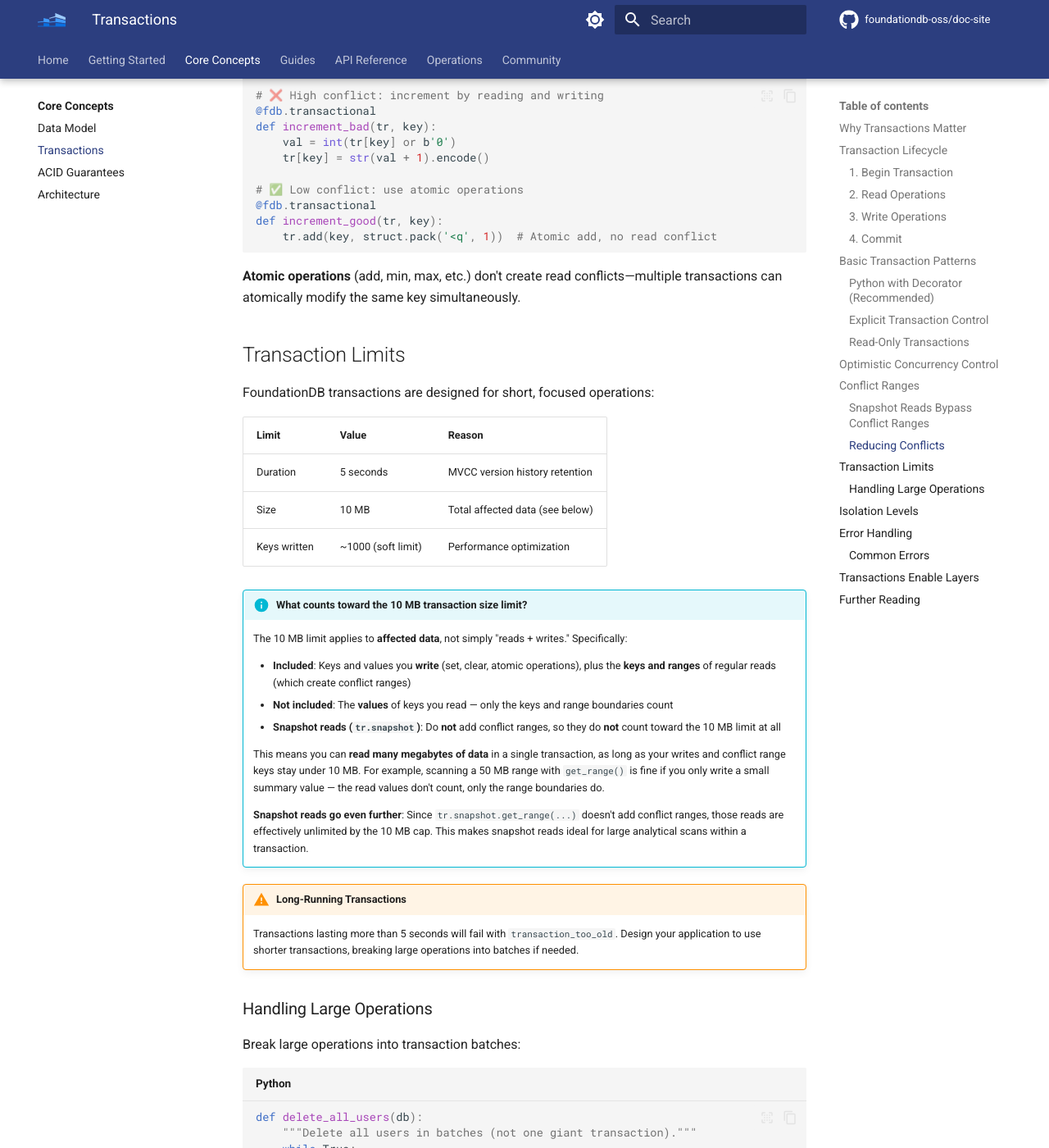
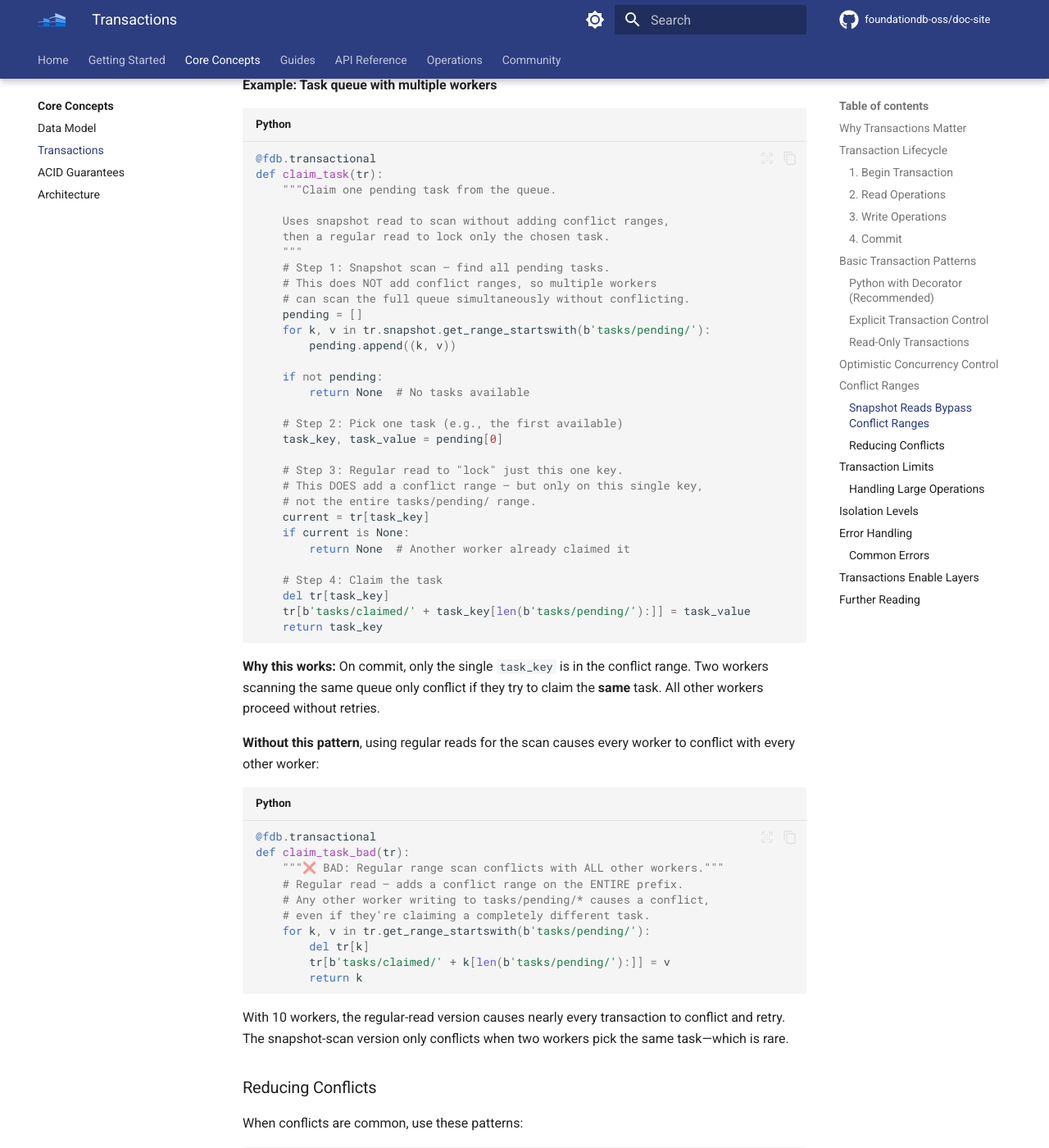
Before and after one commit to foundationdb-oss/doc-site, an MkDocs documentation site: the page built from docs/concepts/transactions.md, in a window 1280 px wide and 1400 px high, scrolled down 6412 px. Shown: the whole window at 82% size. Built offline with MkDocs 1.6.1 and Material for MkDocs 9.7.7, drawn with Linux system fonts in a browser that asks for light colours; comment, search, counter and statistics services are not loaded; the version menu is left out; some of the changed text lies outside the part shown.

Commit message:
docs: add "scan wide, lock narrow" pattern for reducing transaction conf
Agent-Id: agent-5b4be755-783b-45e6-8ee5-47aa0a08f9ed
Linked-Note-Id: 03353656-9cae-4c39-a69c-2b4fb41e1f34

````diff
--- a/docs/concepts/transactions.md
+++ b/docs/concepts/transactions.md
@@ -207,6 +207,65 @@ def scan_with_conflicts(tr):
 !!! warning "Snapshot reads trade off safety for performance"
     Because snapshot reads don't add conflict ranges, your transaction won't detect if the data you read was concurrently modified. Only use snapshot reads when this trade-off is acceptable—for example, approximate counts, analytics, or read-only reporting.
 
+#### Scan Wide, Lock Narrow
+
+You can **mix** snapshot and regular reads in the same transaction to get the best of both worlds. The pattern: use a snapshot read to scan broadly for candidates, then use a regular read to "lock" just the item you want to act on.
+
+**Example: Task queue with multiple workers**
+
+```python
+@fdb.transactional
+def claim_task(tr):
+    """Claim one pending task from the queue.
+
+    Uses snapshot read to scan without adding conflict ranges,
+    then a regular read to lock only the chosen task.
+    """
+    # Step 1: Snapshot scan — find all pending tasks.
+    # This does NOT add conflict ranges, so multiple workers
+    # can scan the full queue simultaneously without conflicting.
+    pending = []
+    for k, v in tr.snapshot.get_range_startswith(b'tasks/pending/'):
+        pending.append((k, v))
+
+    if not pending:
+        return None  # No tasks available
+
+    # Step 2: Pick one task (e.g., the first available)
+    task_key, task_value = pending[0]
+
+    # Step 3: Regular read to "lock" just this one key.
+    # This DOES add a conflict range — but only on this single key,
+    # not the entire tasks/pending/ range.
+    current = tr[task_key]
+    if current is None:
+        return None  # Another worker already claimed it
+
+    # Step 4: Claim the task
+    del tr[task_key]
+    tr[b'tasks/claimed/' + task_key[len(b'tasks/pending/'):]] = task_value
+    return task_key
+```
+
+**Why this works:** On commit, only the single `task_key` is in the conflict range. Two workers scanning the same queue only conflict if they try to claim the **same** task. All other workers proceed without retries.
+
+**Without this pattern**, using regular reads for the scan causes every worker to conflict with every other worker:
+
+```python
+@fdb.transactional
+def claim_task_bad(tr):
+    """❌ BAD: Regular range scan conflicts with ALL other workers."""
+    # Regular read — adds a conflict range on the ENTIRE prefix.
+    # Any other worker writing to tasks/pending/* causes a conflict,
+    # even if they're claiming a completely different task.
+    for k, v in tr.get_range_startswith(b'tasks/pending/'):
+        del tr[k]
+        tr[b'tasks/claimed/' + k[len(b'tasks/pending/'):]] = v
+        return k
+```
+
+With 10 workers, the regular-read version causes nearly every transaction to conflict and retry. The snapshot-scan version only conflicts when two workers pick the same task—which is rare.
+
 ### Reducing Conflicts
 
 When conflicts are common, use these patterns:
````
Also changed, not shown: docs/guides/best-practices.md (+3 -0 lines).
